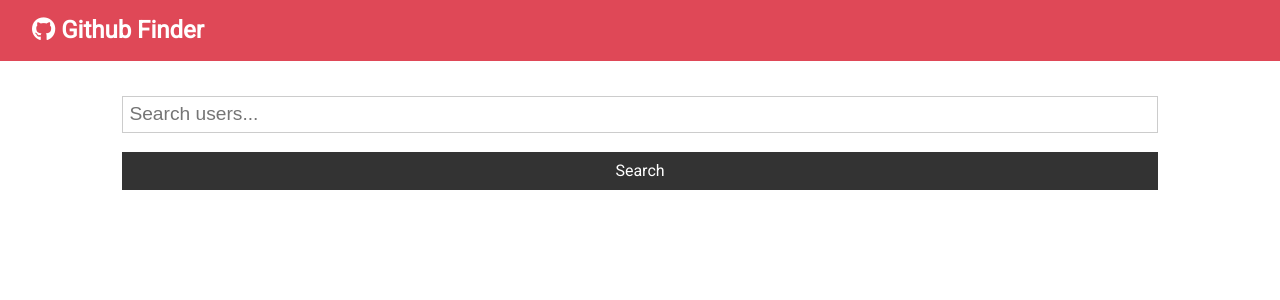
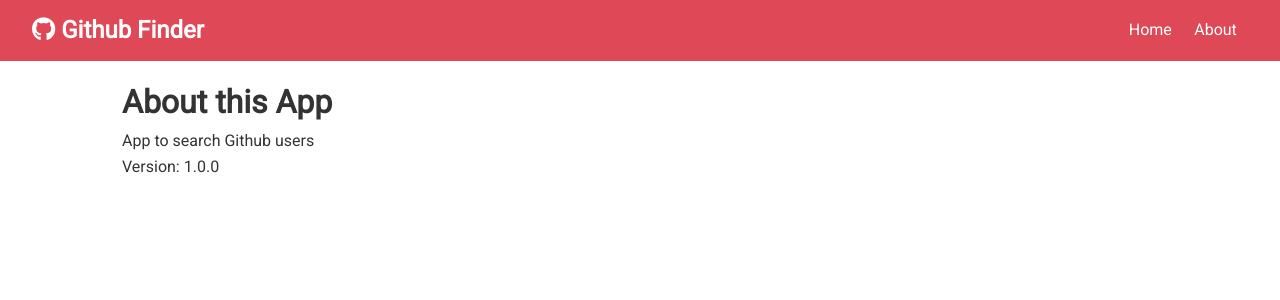
Before and after one commit to justaslau/React-Github-Finder, a React (Create React App) app: page /about in a window 1280 px wide. Shown: the top 300 px of the page. Built offline with nearby package versions, Linux system fonts and the light colour scheme; the HTML template or start-up script is replaced by a standard one.

Commit message:
react router setup and about page

```diff
--- a/package.json
+++ b/package.json
@@ -9,6 +9,7 @@
     "axios": "^0.19.2",
     "react": "^16.13.1",
     "react-dom": "^16.13.1",
+    "react-router-dom": "^5.2.0",
     "react-scripts": "^3.4.3"
   },
   "scripts": {
--- a/src/App.js
+++ b/src/App.js
@@ -1,8 +1,11 @@
-import React, { Component } from 'react';
+import React, { Component, Fragment } from 'react';
+import { BrowserRouter as Router, Switch, Route } from 'react-router-dom';
+
 import Navbar from './components/layout/Navbar';
 import Users from './components/users/Users';
 import Search from './components/users/Search';
 import Alert from './components/layout/Alert';
+import About from './components/Pages/About';
 import axios from 'axios';
 
 import './App.css';
@@ -37,10 +40,17 @@
   render() {
     const { users, loading } = this.state;
     return (
+      <Router>
         <div className="App">
           <Navbar title="Github Finder" icon={'fab fa-github'} />
           <div className="container">
             <Alert alert={this.state.alert} />
+            <Switch>
+              <Route
+                exact
+                path="/"
+                render={(props) => (
+                  <Fragment>
                     <Search
                       searchUsers={this.searchUsers}
                       clearUsers={this.clearUsers}
@@ -48,8 +58,14 @@
                       setAlert={this.setAlert}
                     />
                     <Users loading={loading} users={users} />
+                  </Fragment>
+                )}
+              ></Route>
+              <Route exact path="/about" component={About} />
+            </Switch>
           </div>
         </div>
+      </Router>
     );
   }
 }
--- /dev/null
+++ b/src/components/Pages/About.js
@@ -0,0 +1,13 @@
+import React, { Fragment } from 'react';
+
+const About = () => {
+  return (
+    <Fragment>
+      <h1>About this App</h1>
+      <p>App to search Github users</p>
+      <p>Version: 1.0.0</p>
+    </Fragment>
+  );
+};
+
+export default About;
--- a/src/components/layout/Navbar.js
+++ b/src/components/layout/Navbar.js
@@ -1,4 +1,5 @@
 import React from 'react';
+import { Link } from 'react-router-dom';
 import PropTypes from 'prop-types';
 
 const Navbar = ({ icon, title }) => {
@@ -7,6 +8,14 @@
       <h1>
         <i className={icon} /> {title}
       </h1>
+      <ul>
+        <li>
+          <Link to="/">Home</Link>
+        </li>
+        <li>
+          <Link to="/about">About</Link>
+        </li>
+      </ul>
     </nav>
   );
 };
```
Also changed, not shown: 1 other file (tests, documents, lock files or other folders). Lines whose indentation alone changed are shown as unchanged.
